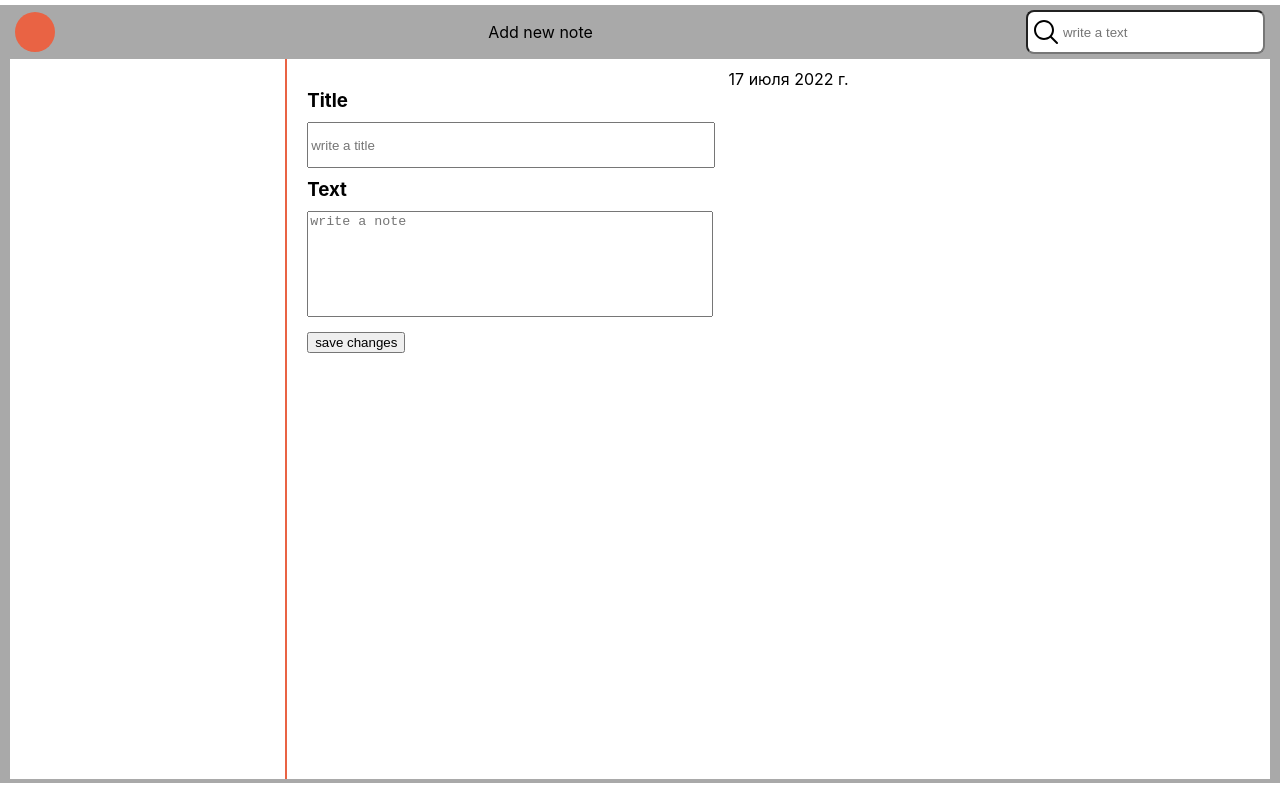
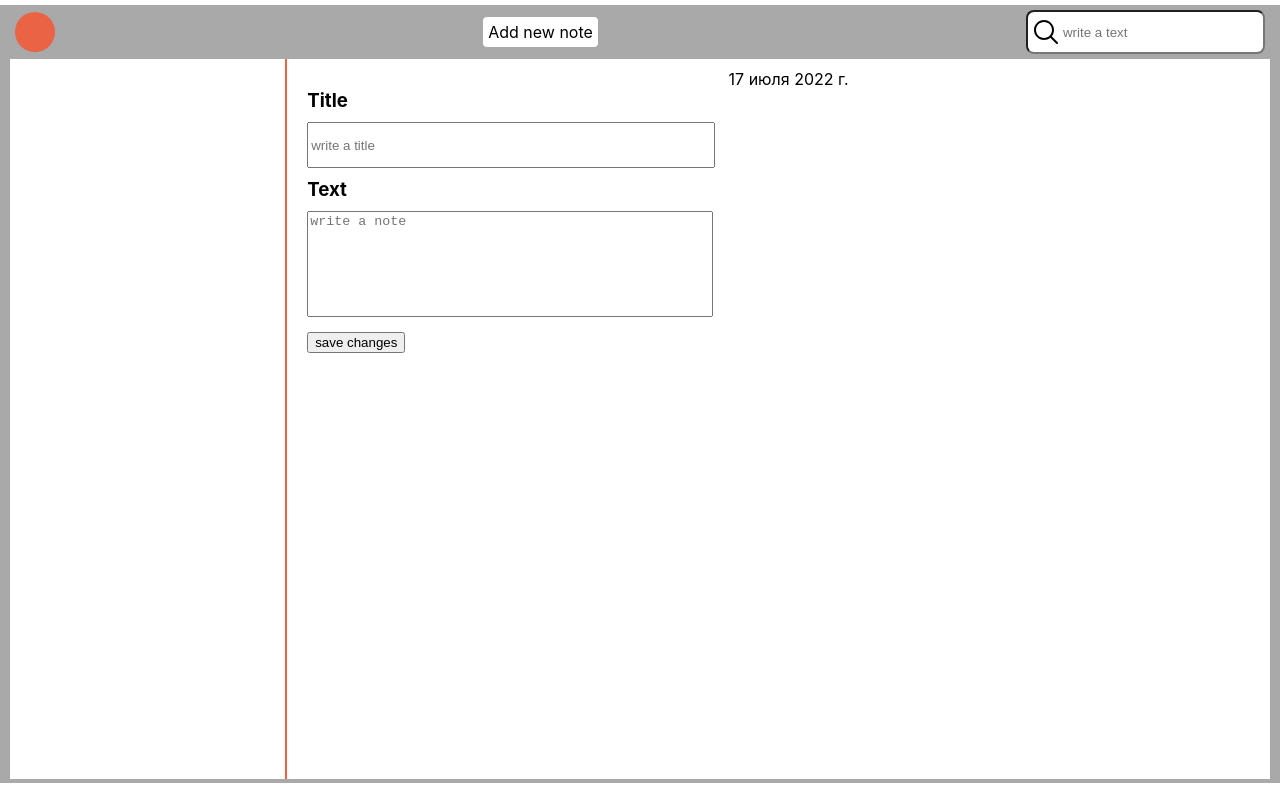
Before and after one commit to TrocyukS96/note-app, a React (Create React App) app: page /new in a window 1280 px wide. Built offline with nearby package versions, Linux system fonts and the light colour scheme.

Commit message:
fixed styles for components

```diff
--- a/src/app/types.ts
+++ b/src/app/types.ts
@@ -7,11 +7,6 @@ export type NoteType={
     id?:number
 }
 
-export interface Filters {
-    query?: string;
-}
-
-
 export type RootReducerType = typeof rootReducer
 // определить автоматически тип всего объекта состояния
 export type AppRootStateType = ReturnType<RootReducerType>
--- a/src/components/header/index.module.scss
+++ b/src/components/header/index.module.scss
@@ -15,11 +15,13 @@
   }
   .editPanel{
     .addLink{
+      padding: 5px;
       width: 100px;
       height: 40px;
-      border-radius: $borderRadius;
+      border-radius: 4px;
       text-decoration: none;
       color:black;
+      background-color: white;
     }
   }
 
--- a/src/components/note/Note.tsx
+++ b/src/components/note/Note.tsx
@@ -41,7 +41,7 @@ export const Note: FC = () => {
         setIsEdit({value: false})
     }
 
-    if (isEdit) {
+    if (isEdit ) {
         return (
             <div className={s.noteEditBlock}>
                 <span>{currentNote.date}</span>
--- a/src/components/sidebar/Sidebar.tsx
+++ b/src/components/sidebar/Sidebar.tsx
@@ -1,33 +1,17 @@
-import React, {FC, useEffect, useState} from 'react';
+import React, {FC} from 'react';
 import s from './index.module.scss';
 import {Item} from "./item/Item";
 import {NoteType} from "../../app/types";
-import {noteActions, noteSelectors} from "../../redux";
-import {useActions} from "../../utils/redux-utils";
-import {useSelector} from "react-redux";
 
 interface IProps {
-    filteredNotes:NoteType[]
+    filteredNotes: NoteType[]
 }
 
 export const SideBar: FC<IProps> = ({filteredNotes}) => {
-    // const {fetchNotes} = useActions(noteActions)
-    // const dbNotes=useSelector(noteSelectors.notes)
-    //
-    // useEffect(()=>{
-    //     fetchNotes()
-    // },[])
-
-    const [notes,setNotes]=useState<NoteType[]>([] as NoteType[])
-
-    useEffect(()=>{
-        setNotes(filteredNotes)
-    },[filteredNotes])
-    console.log(filteredNotes)
     return (
         <div className={s.wrapper}>
             {
-                notes.map((note, index) => {
+                filteredNotes.map((note, index) => {
                     return (
                         <Item title={note.title}
                               date={note.date}
--- a/src/components/sidebar/item/Item.tsx
+++ b/src/components/sidebar/item/Item.tsx
@@ -26,7 +26,10 @@ export const Item: FC<IProps> = (
     const isEdit = useSelector(noteSelectors.isEdit)
 
     const deleteNoteHandler = () => {
-        removeNote(Number(id))
+        const acceptAction = window.confirm('Are you sure?')
+        if(acceptAction){
+            removeNote(Number(id))
+        }
     }
 
     const editHandler =()=>{
--- a/src/redux/noteReducer.ts
+++ b/src/redux/noteReducer.ts
@@ -1,11 +1,8 @@
 import {createAsyncThunk, createSlice, PayloadAction} from "@reduxjs/toolkit";
 import {NoteType} from "../app/types";
-import {useLiveQuery} from "dexie-react-hooks";
 import {db} from "../db/db";
-import {Logger} from "sass";
 
 export const fetchNotes = createAsyncThunk('note/fetch', async (param, thunkAPI) => {
-    // thunkAPI.dispatch(setAppStatus({status: 'loading'}))
     try {
         const res = await db.notes.toArray()
         thunkAPI.dispatch(setNotes(res))
@@ -13,36 +10,31 @@ export const fetchNotes = createAsyncThunk('note/fetch', async (param, thunkAPI)
         console.log(error)
     }
 })
-export const fetchCurrentNote = createAsyncThunk('note/fetchCurrentNote', async (id:number, thunkAPI) => {
-    // thunkAPI.dispatch(setAppStatus({status: 'loading'}))
+export const fetchCurrentNote = createAsyncThunk('note/fetchCurrentNote', async (id: number, thunkAPI) => {
     try {
         const res = await db.notes.where('id').equals(id).toArray()
-            thunkAPI.dispatch(setCurrentNote(res))
+        thunkAPI.dispatch(setCurrentNote(res))
     } catch (error) {
         console.log(error)
     }
 })
-export const addNote = createAsyncThunk('note/add', async (param:NoteType, thunkAPI) => {
-    // thunkAPI.dispatch(setAppStatus({status: 'loading'}))
+export const addNote = createAsyncThunk('note/add', async (param: NoteType, thunkAPI) => {
     try {
-        debugger
         await db.notes.add({...param})
         thunkAPI.dispatch(fetchNotes())
     } catch (error) {
         console.log(error)
     }
 })
-export const updateNote = createAsyncThunk('note/update', async (param: {noteData: NoteType,id:number }, thunkAPI) => {
-    // thunkAPI.dispatch(setAppStatus({status: 'loading'}))
+export const updateNote = createAsyncThunk('note/update', async (param: { noteData: NoteType, id: number }, thunkAPI) => {
     try {
-        await db.notes.update(param.id,{...param.noteData})
+        await db.notes.update(param.id, {...param.noteData})
         thunkAPI.dispatch(fetchNotes())
     } catch (error) {
         console.log(error)
     }
 })
-export const removeNote = createAsyncThunk('note/remove', async (id:number, thunkAPI) => {
-    // thunkAPI.dispatch(setAppStatus({status: 'loading'}))
+export const removeNote = createAsyncThunk('note/remove', async (id: number, thunkAPI) => {
     try {
         await db.notes.delete(id)
         thunkAPI.dispatch(fetchNotes())
@@ -53,10 +45,11 @@ export const removeNote = createAsyncThunk('note/remove', async (id:number, thun
 
 export const slice = createSlice({
     name: 'note',
-    initialState:{
+    initialState: {
         notes: [] as NoteType[],
         isEdit: false,
-        currentNote:{} as NoteType,
+        currentNote: {} as NoteType,
+        currentId:null as number | null
     },
     reducers: {
         setNotes(state, action: PayloadAction<NoteType[]>) {
@@ -65,14 +58,11 @@ export const slice = createSlice({
         setCurrentNote(state, action: PayloadAction<NoteType[]>) {
             state.currentNote = {...action.payload[0]}
         },
-        // addNote(state, action: PayloadAction<NoteType>) {
-        //     state.notes.push(action.payload)
-        // },
         setIsEdit(state, action: PayloadAction<{ value: boolean }>) {
             state.isEdit = action.payload.value
         }
     },
 })
 
-export const asyncActions = {fetchNotes,addNote,removeNote,updateNote,fetchCurrentNote}
-const {setNotes,setCurrentNote} = slice.actions
+export const asyncActions = {fetchNotes, addNote, removeNote, updateNote, fetchCurrentNote}
+const {setNotes, setCurrentNote} = slice.actions
```
Also changed, not shown: src/redux/selectors.ts (line endings or trailing spaces).
